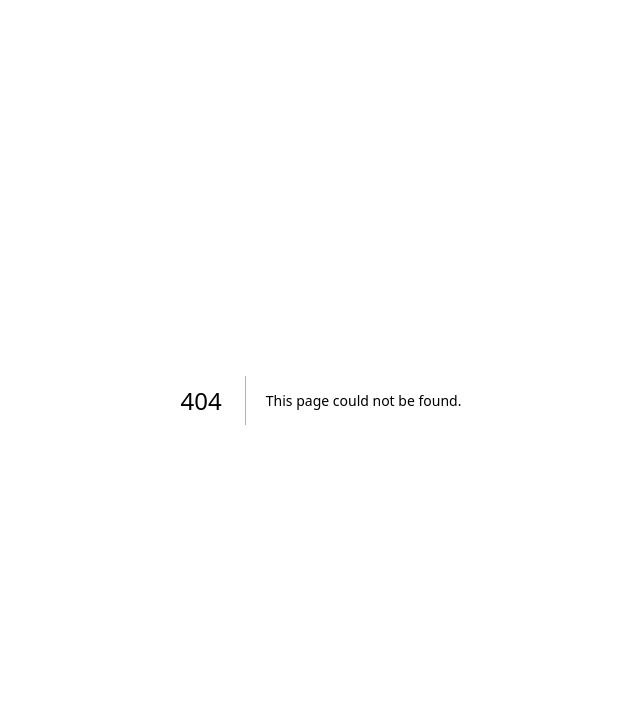
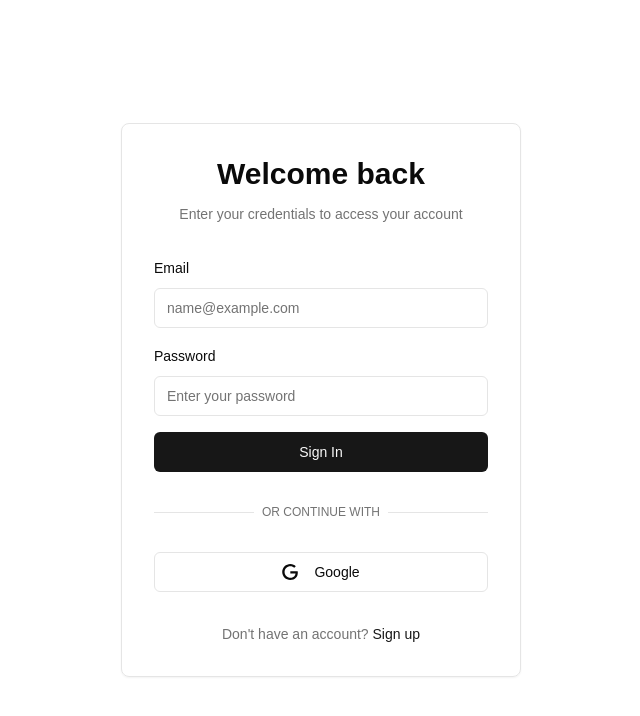
Before and after one commit to Egham-4/Royal-Hackaway-V8, a Next.js app in the folder frontend/: page /login in a window 1280 px wide. Before the commit this address had no page. Shown: the top 716 px of the page, without its empty margins (319-959 px from the left). Built offline with nearby package versions, Linux system fonts and the light colour scheme.

Commit message:
completed login page

```diff
--- a/frontend/src/app/home/(components)/ProjectCard.tsx
+++ b/frontend/src/app/home/(components)/ProjectCard.tsx
@@ -9,21 +9,26 @@
 
 import { Button } from "@/components/ui/button";
 import Link from "next/link";
+import { useRouter } from "next/navigation";
 
+// Declare prop types
 interface ProjectCardProps {
+  id: number;
   title: string;
   description: string;
 }
 
-export function ProjectCard({ title, description }: ProjectCardProps) {
+// Pass in props into function.
+export function ProjectCard({ id, title, description }: ProjectCardProps) {
+  const router = useRouter();
   return (
     <Card className="w-[350px] h-[200px] flex flex-col justify-between p-4">
       <div>
         <CardTitle>{title}</CardTitle>
         <CardDescription className="mt-4">{description}</CardDescription>
       </div>
-      <Button asChild>
-        <Link href="/signup">View More Details</Link>
+      <Button onClick={() => router.push(`/projects/${id}`)}>
+        View Analysis
       </Button>
     </Card>
   );
--- a/frontend/src/app/home/page.tsx
+++ b/frontend/src/app/home/page.tsx
@@ -22,7 +22,7 @@
   description: string;
 }
 
-export default function ProjectsPage() {
+export default function HomePage() {
   const initialProjects = [
     {
       id: 1,
@@ -101,6 +101,7 @@
             {projects.map((project) => (
               <ProjectCard
                 key={project.id}
+                id={project.id}
                 title={project.title}
                 description={project.description}
               />
--- /dev/null
+++ b/frontend/src/app/login/page.tsx
@@ -0,0 +1,93 @@
+"use client";
+
+import { useState } from "react";
+import Link from "next/link";
+import { useRouter } from "next/navigation";
+import { Button } from "@/components/ui/button";
+import { Input } from "@/components/ui/input";
+import { Label } from "@/components/ui/label";
+import { Icons } from "@/components/icons";
+
+export default function LoginPage() {
+  const [isLoading, setIsLoading] = useState(false);
+  const router = useRouter();
+
+  async function onSubmit(event: React.SyntheticEvent) {
+    event.preventDefault();
+    setIsLoading(true);
+
+    setTimeout(() => {
+      setIsLoading(false);
+      router.push("/projects");
+    }, 3000);
+  }
+
+  return (
+    <div className="min-h-screen flex items-center justify-center bg-background">
+      <div className="relative mx-auto w-full max-w-[400px] space-y-8 p-8 border rounded-lg shadow-sm">
+        <div className="flex flex-col space-y-3 text-center">
+          <h1 className="text-3xl font-bold">Welcome back</h1>
+          <p className="text-sm text-muted-foreground">
+            Enter your credentials to access your account
+          </p>
+        </div>
+
+        <form onSubmit={onSubmit} className="space-y-4">
+          <div className="space-y-2">
+            <Label htmlFor="email">Email</Label>
+            <Input
+              id="email"
+              placeholder="name@example.com"
+              type="email"
+              autoCapitalize="none"
+              autoComplete="email"
+              autoCorrect="off"
+              disabled={isLoading}
+            />
+          </div>
+          <div className="space-y-2">
+            <Label htmlFor="password">Password</Label>
+            <Input
+              id="password"
+              placeholder="Enter your password"
+              type="password"
+              disabled={isLoading}
+            />
+          </div>
+          <Button className="w-full" disabled={isLoading}>
+            {isLoading && (
+              <Icons.spinner className="mr-2 h-4 w-4 animate-spin" />
+            )}
+            Sign In
+          </Button>
+        </form>
+
+        <div className="relative">
+          <div className="absolute inset-0 flex items-center">
+            <span className="w-full border-t" />
+          </div>
+          <div className="relative flex justify-center text-xs uppercase">
+            <span className="bg-background px-2 text-muted-foreground">
+              Or continue with
+            </span>
+          </div>
+        </div>
+
+        <Button variant="outline" className="w-full" disabled={isLoading}>
+          <Icons.google className="mr-2 h-4 w-4" />
+          Google
+        </Button>
+
+        <p className="text-center text-sm text-muted-foreground">
+          Don't have an account?{" "}
+          <Link
+            href="/signup"
+            className="font-medium text-primary hover:underline"
+          >
+            Sign up
+          </Link>
+        </p>
+      </div>
+    </div>
+  );
+}
--- a/frontend/src/app/page.tsx
+++ b/frontend/src/app/page.tsx
@@ -13,7 +13,9 @@
         </div>
         <div className="flex items-center gap-4">
           <ModeToggle />
-          <Button variant="outline">Log in</Button>
+          <Button variant="outline">
+            <Link href="/login">Log In</Link>
+          </Button>
           <Button>
             <Link href="/signup">Sign Up</Link>
           </Button>
--- /dev/null
+++ b/frontend/src/app/projects/[id]/page.tsx
@@ -0,0 +1,8 @@
+export default function ProjectPage({ params }: { params: { id: string } }) {
+  return (
+    <div>
+      <h1>Project {params.id} Analysis</h1>
+      {/* Add your project-specific content here */}
+    </div>
+  );
+}
```
